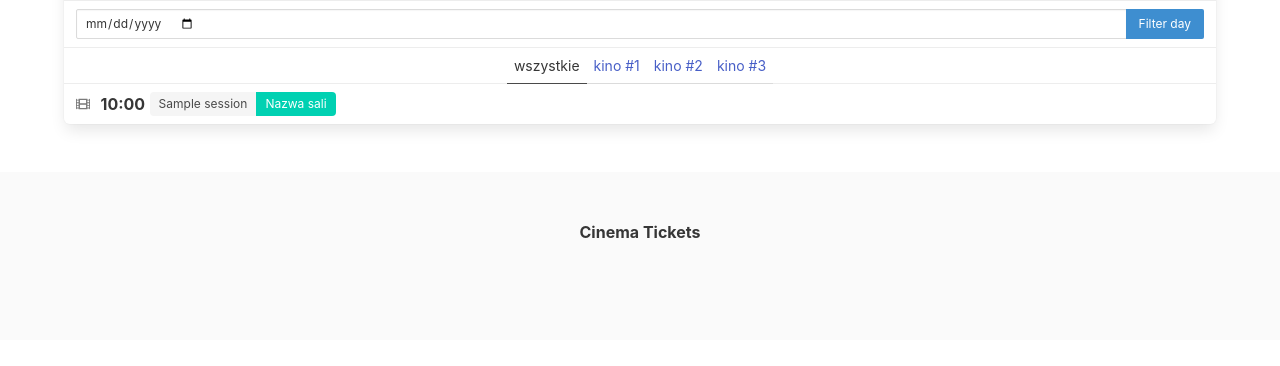
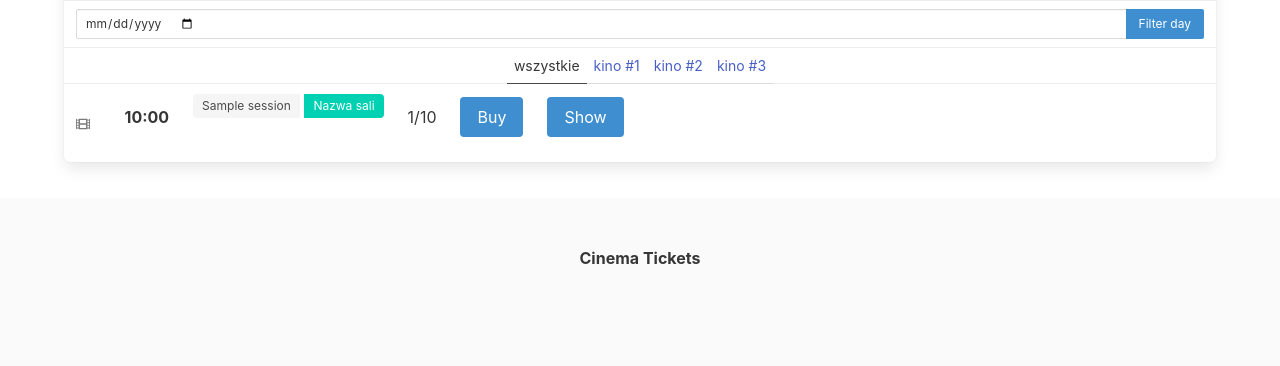
Before and after one commit to eplightning/cinema-tickets, a Flask app: template cinema_tickets/templates/movie.html in a window 1280 px wide. Shown: the part 586-952 px from the top of the page. Before the commit the page ends 824 px from the top, so only its background shows below. Run offline with Flask 2, Linux system fonts and the light colour scheme; the template is opened without the code that fills it: most values are stand-ins (such as "Sample title", 1, 10 or a date in 2020); some libraries are stand-ins or nearby versions.

Commit message:
Buying ticket

```diff
--- a/cinema_tickets/templates/movie.html
+++ b/cinema_tickets/templates/movie.html
@@ -37,20 +37,33 @@
     <a>kino #2</a>
     <a>kino #3</a>
   </p>
-  {% for session in sessions %}
-  <a class="panel-block" href="{{ url_for('.show_tickets', id=session.id) }}">
-    <span class="panel-icon">
+  {% for session, tickets_count in sessions %}
+  <div class="panel-block columns is-multiline">
+    <div class="column is-narrow panel-icon">
       <i class="fas fa-film"></i>
-    </span>
-    <time datetime="">
+    </div>
+    <time class="column is-narrow" datetime="">
       <strong>{{ session.time.time().strftime('%H:%M') }}</strong>
     </time>
-    &nbsp;
-    <div class="tags has-addons">
-      <span class="tag">{{ session.hall_name }}</span>
-      <span class="tag is-primary">Nazwa sali</span>
+    <div class="column is-narrow tags has-addons">
+      <div class="tag">{{ session.hall_name }}</div>
+      <div class="tag is-primary">Nazwa sali</div>
     </div>
-  </a>
+
+    <div class="column is-narrow">
+      {{ tickets_count }}/{{ session.hall_capacity }}
+    </div>
+    <div class="column is-narrow">
+      <a class="button is-info" href="{{ url_for('.show_buy_ticket', id=session.id) }}">
+        Buy
+      </a>
+    </div>
+    <div class="column is-narrow">
+      <a class="button is-info" href="{{ url_for('.show_tickets', id=session.id) }}">
+        Show
+      </a>
+    </div>
+  </div>
   {% endfor %}
 </nav>
 {% endblock %}
--- a/cinema_tickets/views.py
+++ b/cinema_tickets/views.py
@@ -15,6 +15,7 @@ def list_movies():
 @app.route('/movie/<uuid:id>')
 def show_movie(id):
     movie = get_movie(id)
+    tickets_count = get_tickets_count
     if not movie:
         abort(404)
 
@@ -22,9 +23,13 @@ def show_movie(id):
     cinema = request.args.get('cinema', None, uuid.UUID)
     sessions = get_sessions(id, cinema, date)
 
-    print(list(sessions))
+    sessions_list = []
+    for session in sessions:
+        sessions_list.append([session, get_tickets_count(session.id)])
 
-    return render_template('movie.html', movie=movie, sessions=sessions)
+    print(list(sessions_list))
+
+    return render_template('movie.html', movie=movie, sessions=sessions_list, title='Movie')
 
 @app.route('/movie/<uuid:id>/cover')
 def movie_cover(id):
@@ -34,9 +39,20 @@ def movie_cover(id):
 
     return send_file(io.BytesIO(movie.cover), mimetype='image/jpeg')
 
-@app.route('/tickets/<uuid:id>')
+@app.route('/session/<uuid:id>')
 def show_tickets(id):
     tickets = get_tickets(id)
     print(list(tickets))
 
     return render_template('session.html', tickets=tickets, title='Session')
+
+@app.route('/session/<uuid:id>/buy/<string:user>')
+def buy(id, user):
+    buy_ticket(id, user)
+
+    return show_tickets(id)
+
+@app.route('/session/<uuid:id>/buy')
+def show_buy_ticket(id):
+
+    return render_template('buy.html', session=id, title='Buy')
```
Also changed, not shown: cinema_tickets/queries.py (+20 -0 lines), cinema_tickets/templates/buy.html (added, +13 -0 lines).
